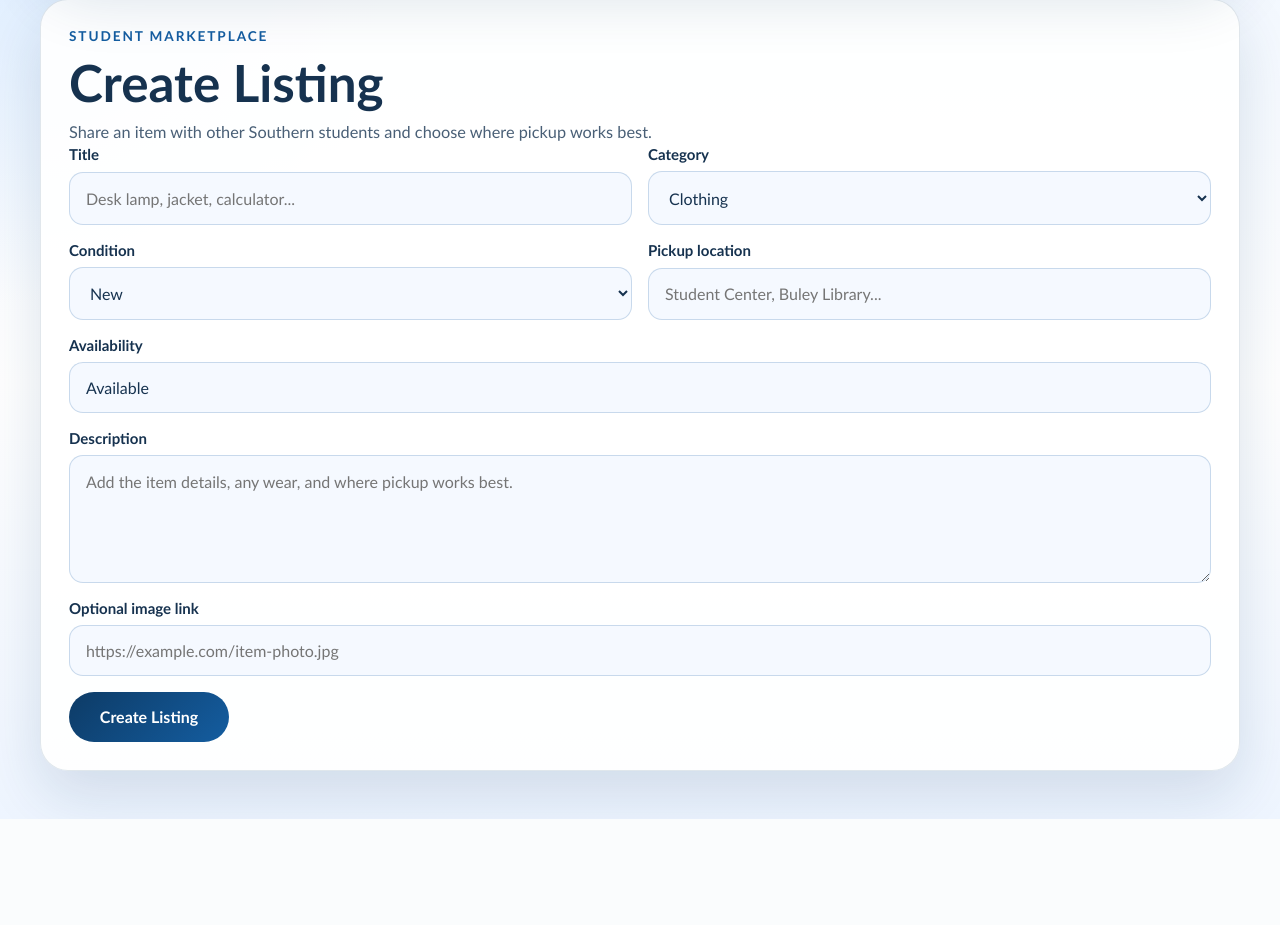
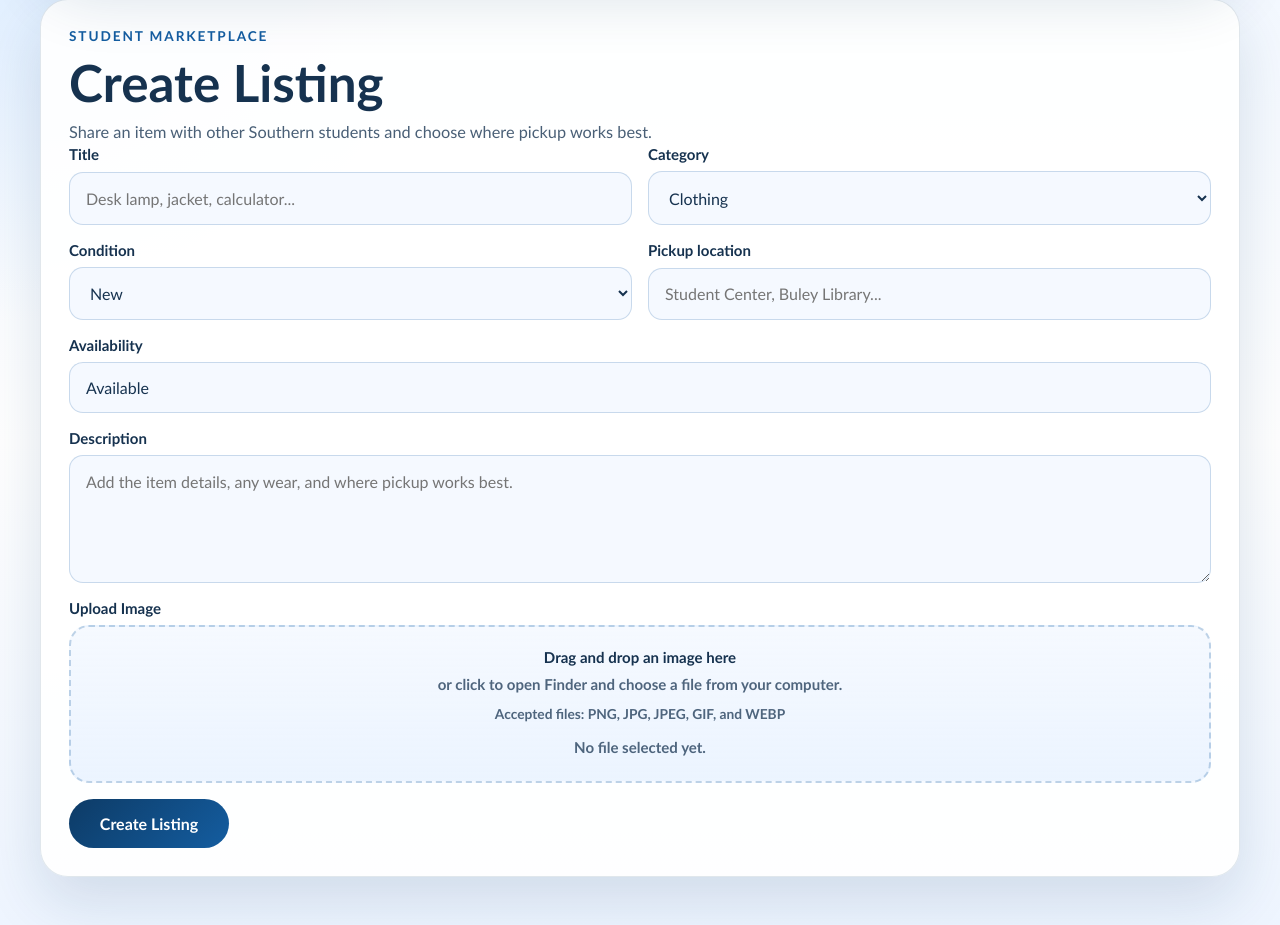
Before and after one commit to shree3p/Campus-Closet-, a Flask app: page /create-listing in a window 1280 px wide. Shown: the part 145-1070 px from the top of the page. Before the commit the page ends 964 px from the top, so only its background shows below. Run offline with Flask 3, Linux system fonts and the light colour scheme; the visitor is signed in with stand-in values (Sample User, id 1); data comes from the database, SQL or seed files in the repository.

Commit message:
Add image uploads for create listing

```diff
--- a/campus_closet/__init__.py
+++ b/campus_closet/__init__.py
@@ -11,6 +11,10 @@ def create_app():
     app.config["SECRET_KEY"] = os.environ.get("SECRET_KEY", "campus-closet-week-one")
     app.config["SQLALCHEMY_DATABASE_URI"] = f"sqlite:///{os.path.join(app.instance_path, 'campus_closet.db')}"
     app.config["SQLALCHEMY_TRACK_MODIFICATIONS"] = False
+    app.config["MAX_CONTENT_LENGTH"] = 8 * 1024 * 1024
+    app.config["LISTING_UPLOAD_FOLDER"] = os.path.join(app.static_folder, "uploads")
+
+    os.makedirs(app.config["LISTING_UPLOAD_FOLDER"], exist_ok=True)
 
     db.init_app(app)
 
--- a/campus_closet/routes.py
+++ b/campus_closet/routes.py
@@ -1,14 +1,19 @@
+import os
+from uuid import uuid4
 from datetime import datetime
 from functools import wraps
 
-from flask import Blueprint, abort, flash, redirect, render_template, request, session, url_for
+from flask import Blueprint, abort, current_app, flash, redirect, render_template, request, session, url_for
 from sqlalchemy import and_, or_
 from werkzeug.security import check_password_hash, generate_password_hash
+from werkzeug.utils import secure_filename
 
 from .models import ActivityLog, Category, Conversation, Favorite, Listing, Message, Profile, Report, User, db
 
 
 main_bp = Blueprint("main", __name__, template_folder="templates", static_folder="static")
+
+ALLOWED_IMAGE_EXTENSIONS = {"png", "jpg", "jpeg", "gif", "webp"}
 
 
 def login_required(view_func):
@@ -66,6 +71,13 @@ def get_conversation_partner(conversation, user_id):
     if conversation.participant_one_id == user_id:
         return conversation.participant_two
     return conversation.participant_one
+
+
+def allowed_image_file(filename):
+    if "." not in filename:
+        return False
+    extension = filename.rsplit(".", 1)[1].lower()
+    return extension in ALLOWED_IMAGE_EXTENSIONS
 
 
 @main_bp.app_context_processor
@@ -247,7 +259,9 @@ def listing_detail(listing_id):
     is_favorite = (
         Favorite.query.filter_by(user_id=user.id, listing_id=listing.id).first() is not None
     )
-    existing_conversation = get_listing_conversation(listing.id, user.id, listing.user_id)
+    existing_conversation = None
+    if listing.user_id != user.id:
+        existing_conversation = get_listing_conversation(listing.id, user.id, listing.user_id)
     return render_template(
         "listing_detail.html",
         listing=listing,
@@ -267,7 +281,6 @@ def create_listing():
         "pickup_location": "",
         "availability": "Available",
         "description": "",
-        "image_url": "",
     }
 
     if request.method == "POST":
@@ -279,9 +292,9 @@ def create_listing():
                 "pickup_location": request.form.get("pickup_location", "").strip(),
                 "availability": request.form.get("availability", "").strip(),
                 "description": request.form.get("description", "").strip(),
-                "image_url": request.form.get("image_url", "").strip(),
             }
         )
+        image_file = request.files.get("image_file")
 
         required_fields = [
             form_data["title"],
@@ -322,13 +335,18 @@ def create_listing():
             flash("Availability must be 40 characters or fewer.", "error")
             return render_template("create_listing.html", categories=categories, form_data=form_data)
 
-        if len(form_data["image_url"]) > 255:
-            flash("Image links must be 255 characters or fewer.", "error")
-            return render_template("create_listing.html", categories=categories, form_data=form_data)
+        image_url = None
+        if image_file and image_file.filename:
+            if not allowed_image_file(image_file.filename):
+                flash("Upload a PNG, JPG, JPEG, GIF, or WEBP image file.", "error")
+                return render_template("create_listing.html", categories=categories, form_data=form_data)
 
-        if form_data["image_url"] and not form_data["image_url"].startswith(("http://", "https://")):
-            flash("Image links should start with http:// or https://.", "error")
-            return render_template("create_listing.html", categories=categories, form_data=form_data)
+            original_name = secure_filename(image_file.filename)
+            extension = os.path.splitext(original_name)[1].lower()
+            stored_name = f"{uuid4().hex}{extension}"
+            save_path = os.path.join(current_app.config["LISTING_UPLOAD_FOLDER"], stored_name)
+            image_file.save(save_path)
+            image_url = url_for("main.static", filename=f"uploads/{stored_name}")
 
         user = get_current_user()
         listing = Listing(
@@ -339,7 +357,7 @@ def create_listing():
             item_condition=form_data["condition"],
             pickup_location=form_data["pickup_location"],
             availability_status=form_data["availability"],
-            image_url=form_data["image_url"] or None,
+            image_url=image_url,
         )
         db.session.add(listing)
         db.session.flush()
@@ -366,6 +384,10 @@ def toggle_favorite(listing_id):
     next_url = request.form.get("next")
     if not next_url or not next_url.startswith("/"):
         next_url = url_for("main.listing_detail", listing_id=listing.id)
+
+    if listing.user_id == user.id:
+        flash("You do not need to save your own listing.", "warning")
+        return redirect(next_url)
 
     favorite = Favorite.query.filter_by(user_id=user.id, listing_id=listing.id).first()
     if favorite is None:
@@ -410,6 +432,10 @@ def favorites():
 def start_conversation(listing_id):
     user = get_current_user()
     listing = db.get_or_404(Listing, listing_id)
+
+    if listing.user_id == user.id:
+        flash("This listing belongs to you, so there is no one else to message here.", "warning")
+        return redirect(url_for("main.listing_detail", listing_id=listing.id))
 
     conversation = get_listing_conversation(listing.id, user.id, listing.user_id)
     if conversation is None:
--- a/campus_closet/static/styles.css
+++ b/campus_closet/static/styles.css
@@ -545,6 +545,58 @@ dd {
     gap: 0.5rem;
 }
 
+.upload-dropzone {
+    position: relative;
+    border: 2px dashed rgba(20, 93, 160, 0.25);
+    border-radius: 20px;
+    background: linear-gradient(180deg, rgba(245, 249, 255, 0.95), rgba(232, 242, 255, 0.85));
+    transition: border-color 0.2s ease, background 0.2s ease, transform 0.2s ease;
+}
+
+.upload-dropzone.is-dragging {
+    border-color: var(--royal);
+    background: rgba(217, 235, 255, 0.95);
+    transform: translateY(-2px);
+}
+
+.upload-input {
+    position: absolute;
+    inset: 0;
+    opacity: 0;
+    width: 100%;
+    height: 100%;
+    cursor: pointer;
+}
+
+.upload-label {
+    display: grid;
+    gap: 0.4rem;
+    padding: 1.35rem 1.25rem;
+    text-align: center;
+}
+
+.upload-label strong,
+.upload-label span,
+.upload-label small {
+    display: block;
+}
+
+.upload-label span,
+.upload-label small {
+    color: rgba(22, 50, 79, 0.74);
+    line-height: 1.55;
+}
+
+.upload-label small {
+    font-size: 0.86rem;
+}
+
+.upload-filename {
+    margin-top: 0.35rem;
+    font-weight: 700;
+    color: var(--royal);
+}
+
 .full-width {
     grid-column: 1 / -1;
 }
--- a/campus_closet/templates/create_listing.html
+++ b/campus_closet/templates/create_listing.html
@@ -10,7 +10,7 @@
         <p class="lead">Share an item with other Southern students and choose where pickup works best.</p>
     </div>
 
-    <form method="post" class="listing-form">
+    <form method="post" class="listing-form" enctype="multipart/form-data">
         <div class="field-group">
             <label for="title">Title</label>
             <input id="title" name="title" type="text" placeholder="Desk lamp, jacket, calculator..." value="{{ form_data.title }}" required />
@@ -45,11 +45,59 @@
             <textarea id="description" name="description" rows="5" placeholder="Add the item details, any wear, and where pickup works best." required>{{ form_data.description }}</textarea>
         </div>
         <div class="field-group full-width">
-            <label for="image_url">Optional image link</label>
-            <input id="image_url" name="image_url" type="url" placeholder="https://example.com/item-photo.jpg" value="{{ form_data.image_url }}" />
+            <label for="image_file">Upload Image</label>
+            <div class="upload-dropzone" id="upload-dropzone">
+                <input id="image_file" name="image_file" type="file" accept="image/png,image/jpeg,image/jpg,image/gif,image/webp" class="upload-input" />
+                <label for="image_file" class="upload-label">
+                    <strong>Drag and drop an image here</strong>
+                    <span>or click to open Finder and choose a file from your computer.</span>
+                    <small>Accepted files: PNG, JPG, JPEG, GIF, and WEBP</small>
+                    <span class="upload-filename" id="upload-filename">No file selected yet.</span>
+                </label>
+            </div>
         </div>
 
         <button type="submit" class="primary-button">Create Listing</button>
     </form>
 </section>
+
+<script>
+    const imageInput = document.getElementById("image_file");
+    const dropzone = document.getElementById("upload-dropzone");
+    const filenameText = document.getElementById("upload-filename");
+
+    const updateFilename = () => {
+        if (imageInput.files && imageInput.files.length > 0) {
+            filenameText.textContent = imageInput.files[0].name;
+        } else {
+            filenameText.textContent = "No file selected yet.";
+        }
+    };
+
+    imageInput.addEventListener("change", updateFilename);
+
+    ["dragenter", "dragover"].forEach((eventName) => {
+        dropzone.addEventListener(eventName, (event) => {
+            event.preventDefault();
+            dropzone.classList.add("is-dragging");
+        });
+    });
+
+    ["dragleave", "dragend", "drop"].forEach((eventName) => {
+        dropzone.addEventListener(eventName, (event) => {
+            event.preventDefault();
+            if (eventName !== "drop") {
+                dropzone.classList.remove("is-dragging");
+            }
+        });
+    });
+
+    dropzone.addEventListener("drop", (event) => {
+        dropzone.classList.remove("is-dragging");
+        if (event.dataTransfer.files.length > 0) {
+            imageInput.files = event.dataTransfer.files;
+            updateFilename();
+        }
+    });
+</script>
 {% endblock %}
--- a/campus_closet/templates/listing_detail.html
+++ b/campus_closet/templates/listing_detail.html
@@ -37,6 +37,7 @@
         </dl>
 
         <div class="detail-actions">
+            {% if listing.user_id != current_user.id %}
                 <form method="post" action="{{ url_for('main.start_conversation', listing_id=listing.id) }}" class="inline-form">
                     <button type="submit" class="primary-button">
                         {% if existing_conversation %}Open Conversation{% else %}Message Owner{% endif %}
@@ -48,6 +49,7 @@
                         {% if is_favorite %}Remove Favorite{% else %}Save to Favorites{% endif %}
                     </button>
                 </form>
+            {% endif %}
             <a class="secondary-button" href="{{ url_for('main.admin_dashboard') if current_user.is_admin else url_for('main.profile') }}">Report</a>
         </div>
     </div>
```
Also changed, not shown: 2 other files. Lines whose indentation alone changed are shown as unchanged.
